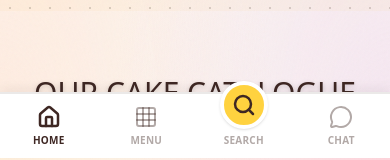
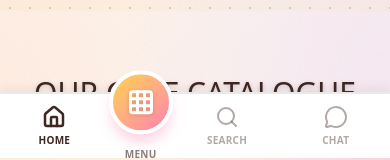
Before and after one commit to arghyacr7/suger_and_soul, a Next.js app: page / in a window 390 px wide. Shown: the part 686-846 px from the top of the page. Built offline with nearby package versions, Linux system fonts and the light colour scheme; no server answers; a web font is replaced by a local one.

Commit message:
feat(mobile-nav): redesign menu button and add custom cake item

```diff
--- a/src/components/layout/BottomMobileNav.tsx
+++ b/src/components/layout/BottomMobileNav.tsx
@@ -1,7 +1,7 @@
 "use client"
 
 import Link from "next/link"
-import { Home, Grid, Search, MessageCircle, Heart } from "lucide-react"
+import { Home, Grid, Search, MessageCircle, Heart, PenTool } from "lucide-react"
 import { usePathname } from "next/navigation"
 import { cn } from "@/lib/utils"
 import { useState } from "react"
@@ -31,16 +31,41 @@ export function BottomMobileNav() {
                         <span className="text-[10px] font-bold uppercase tracking-wide">Home</span>
                     </Link>
 
-                    <button
-                        onClick={() => setIsMenuOpen(!isMenuOpen)}
-                        className={cn(
-                            "flex flex-col items-center justify-center w-full h-full space-y-1 transition-colors",
-                            isMenuOpen || isActive("/cakes") || isActive("/cream-cakes") || isActive("/brownies") ? "text-brown" : "text-brown/40"
-                        )}
-                    >
-                        <Grid size={24} strokeWidth={isMenuOpen ? 2.5 : 2} />
-                        <span className="text-[10px] font-bold uppercase tracking-wide">Menu</span>
-                    </button>
+                    <div className="relative -top-5">
+                        <motion.button
+                            onClick={() => setIsMenuOpen(!isMenuOpen)}
+                            whileTap={{ scale: 0.95 }}
+                            animate={{
+                                y: [0, -4, 0],
+                                boxShadow: [
+                                    "0 4px 6px -1px rgba(255, 128, 171, 0.3)",
+                                    "0 10px 15px -3px rgba(255, 128, 171, 0.4)",
+                                    "0 4px 6px -1px rgba(255, 128, 171, 0.3)"
+                                ]
+                            }}
+                            transition={{
+                                y: {
+                                    duration: 2,
+                                    repeat: Infinity,
+                                    ease: "easeInOut"
+                                },
+                                boxShadow: {
+                                    duration: 2,
+                                    repeat: Infinity,
+                                    ease: "easeInOut"
+                                }
+                            }}
+                            className={cn(
+                                "flex flex-col items-center justify-center size-16 rounded-full",
+                                "bg-gradient-to-br from-yellow to-pink text-white",
+                                "shadow-lg shadow-pink/30 border-4 border-white",
+                                "relative z-50"
+                            )}
+                        >
+                            <Grid size={28} strokeWidth={2.5} className="drop-shadow-sm" />
+                        </motion.button>
+                        <span className="absolute -bottom-6 left-1/2 -translate-x-1/2 text-[10px] font-bold uppercase tracking-wide text-brown/60">Menu</span>
+                    </div>
 
                     {/* Menu Drawer */}
                     <AnimatePresence>
@@ -58,7 +83,7 @@ export function BottomMobileNav() {
                                     animate={{ y: 0, opacity: 1 }}
                                     exit={{ y: "100%", opacity: 0 }}
                                     transition={{ type: "spring", damping: 25, stiffness: 300 }}
-                                    className="absolute bottom-full left-0 right-0 bg-white rounded-t-[2rem] shadow-2xl border-t-2 border-brown/10 p-6 z-50 mb-[2px]"
+                                    className="absolute bottom-full left-0 right-0 bg-white rounded-t-[2rem] shadow-2xl border-t-2 border-brown/10 p-6 z-30 mb-2"
                                 >
                                     <div className="flex flex-col gap-3">
                                         <div className="text-center mb-2">
@@ -88,6 +113,14 @@ export function BottomMobileNav() {
                                             Brownies
                                         </Link>
                                         <Link
+                                            href="/custom-order"
+                                            onClick={() => setIsMenuOpen(false)}
+                                            className="p-4 rounded-xl bg-purple/10 text-brown font-bold text-lg text-center active:scale-95 transition-transform border border-purple/20 flex items-center justify-center gap-2"
+                                        >
+                                            <PenTool size={20} className="text-purple" />
+                                            Custom Cake
+                                        </Link>
+                                        <Link
                                             href="/liked-products"
                                             onClick={() => setIsMenuOpen(false)}
                                             className="p-4 rounded-xl bg-red-50 text-brown font-bold text-lg text-center active:scale-95 transition-transform border border-red-200 flex items-center justify-center gap-2"
@@ -106,11 +139,12 @@ export function BottomMobileNav() {
                             setIsSearchOpen(true)
                             setIsMenuOpen(false)
                         }}
-                        className="flex flex-col items-center justify-center w-full h-full space-y-1 text-brown/40 hover:text-brown"
+                        className={cn(
+                            "flex flex-col items-center justify-center w-full h-full space-y-1 transition-colors",
+                            isSearchOpen ? "text-brown" : "text-brown/40"
+                        )}
                     >
-                        <div className="bg-yellow text-brown p-2 rounded-full -mt-6 border-4 border-white shadow-sm">
-                            <Search size={24} strokeWidth={2.5} />
-                        </div>
+                        <Search size={24} strokeWidth={isSearchOpen ? 2.5 : 2} />
                         <span className="text-[10px] font-bold uppercase tracking-wide">Search</span>
                     </button>
 
```
